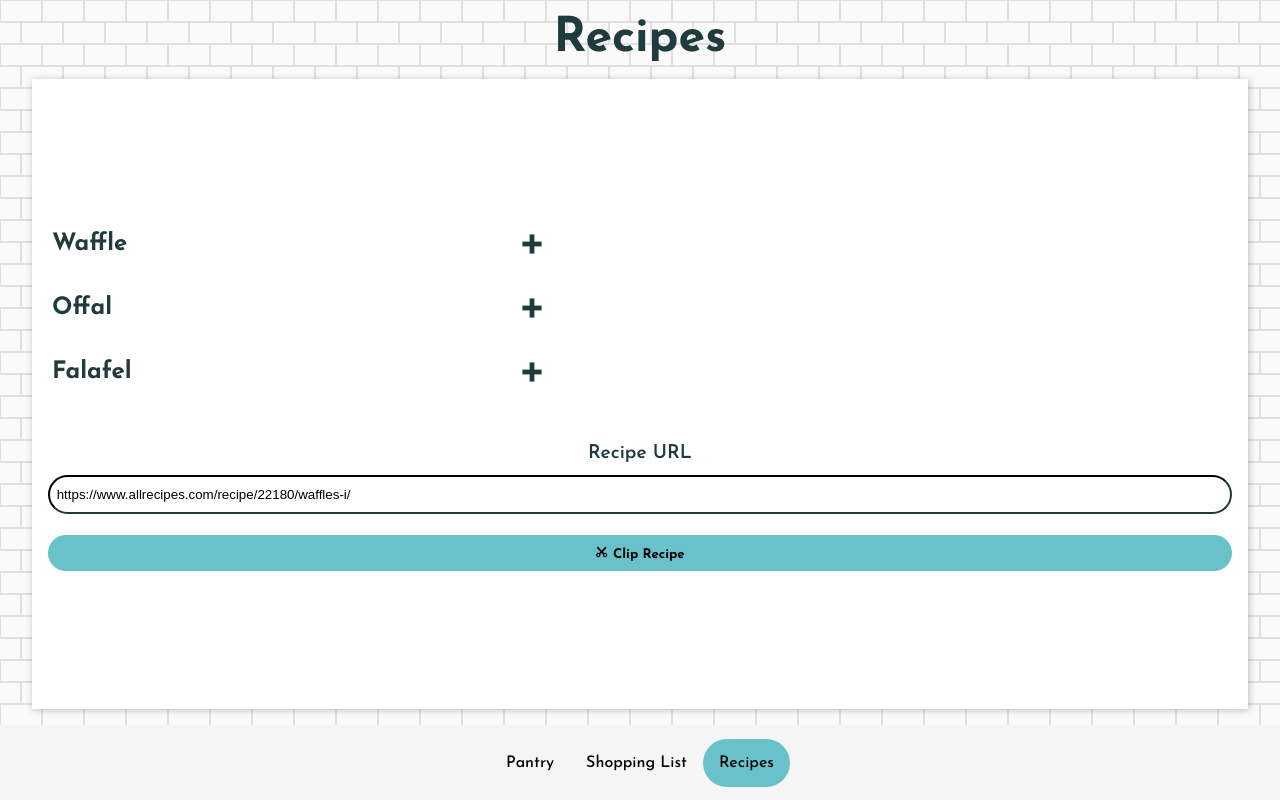
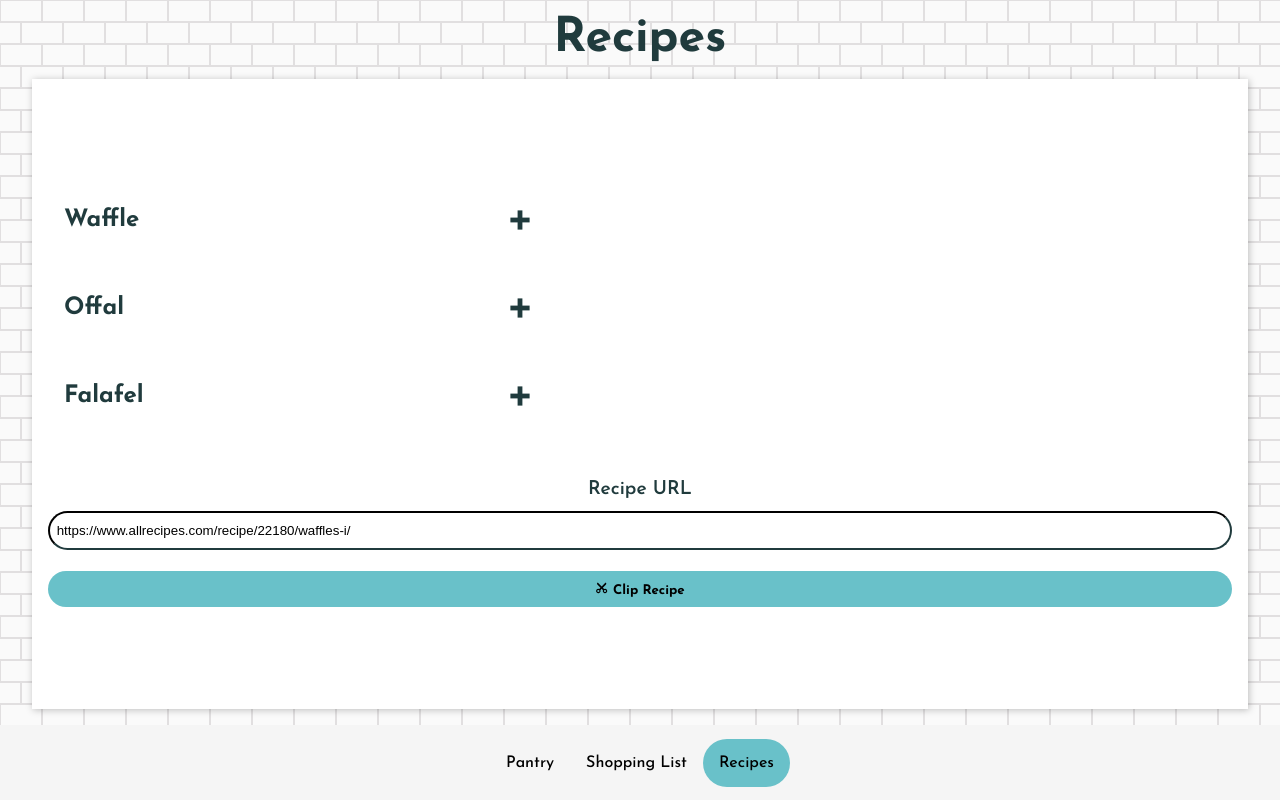
Before and after one commit to wingmatt/kitchensyncc, a Next.js app: page /recipes in a window 1280 px wide. Built offline with nearby package versions, Linux system fonts and the light colour scheme.

Commit message:
Change outline color

```diff
--- a/styles/globals.css
+++ b/styles/globals.css
@@ -110,6 +110,7 @@ button, a.button {
 h2 button {
   all: inherit;
   cursor: pointer;
+  padding: .5em;
 }
 [aria-expanded="true"] {
   border: 1px solid var(--highlight);
@@ -120,7 +121,7 @@ h2 button {
 }
 
 h2 button:focus svg {
-  outline: 2px dashed;
+  outline: 2px dashed var(--highlight);
 }
 
 [aria-expanded] rect {
@@ -129,9 +130,6 @@ h2 button:focus svg {
 
 h2 button svg {
   width: 1em;
-}
-.collapsible-panel > * {
-  margin: .5em 0;
 }
 .collapsible-panel > h2 {
   margin: 0;
```
